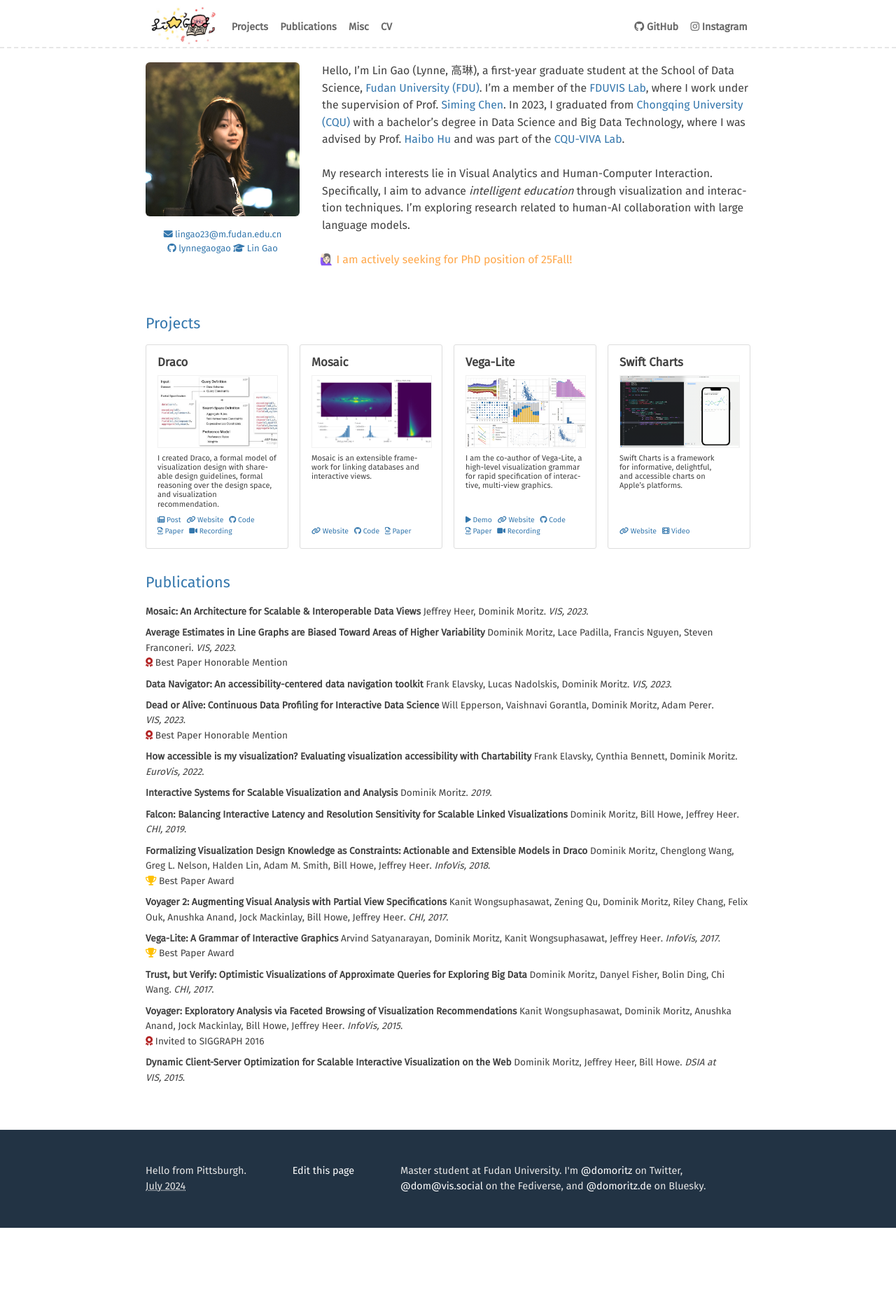
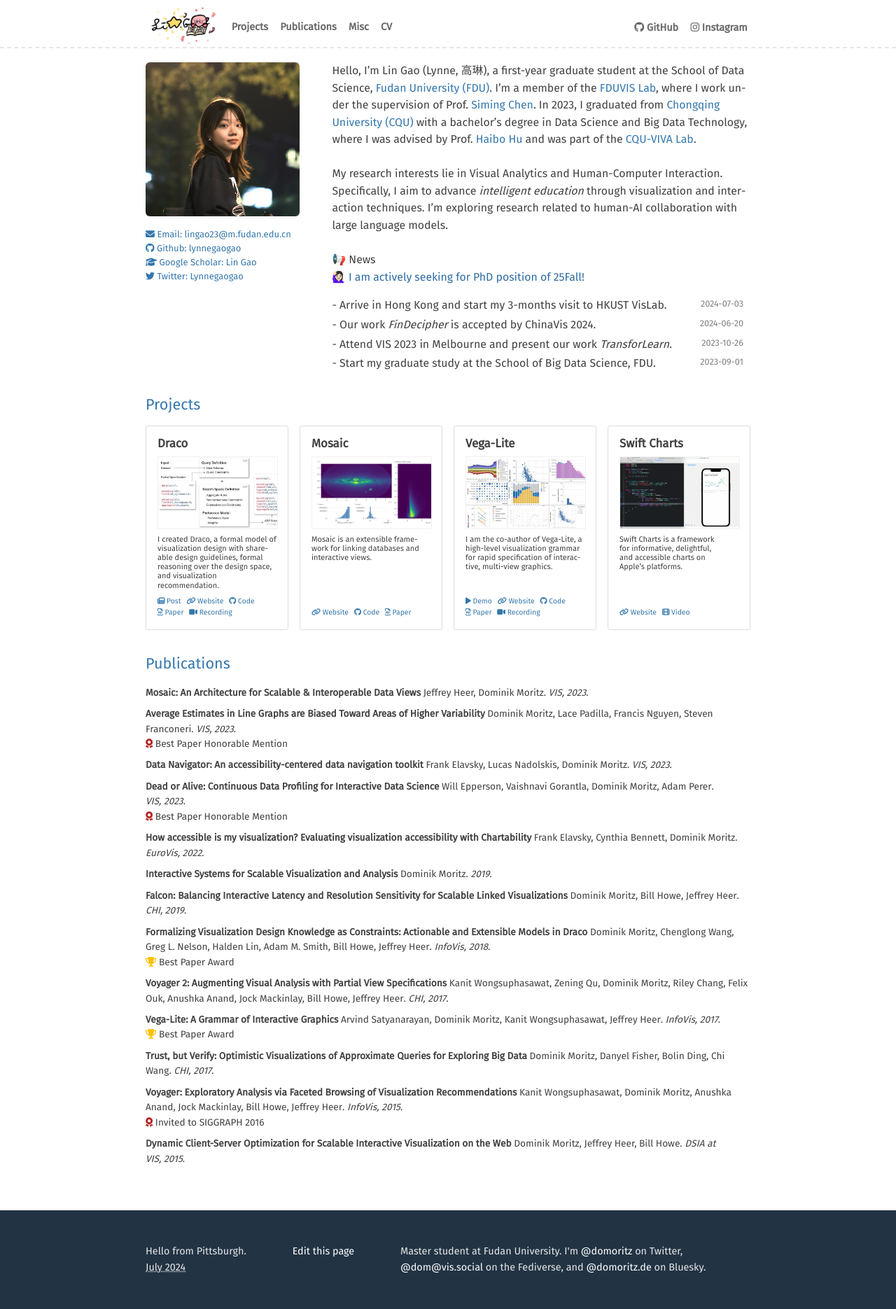
Before and after one commit to lynnegaogao/lynnegaogao.github.io, a Jekyll site: the page built from index.md, in a window 1280 px wide. Shown: the whole page at 70% size. Built offline with Jekyll 4.4.1, drawn with Linux system fonts in a browser that asks for light colours; before the commit the page ends 1754 px from its top, so only the background shows below that.

Commit message:
add news

```diff
--- a/_sass/_home.scss
+++ b/_sass/_home.scss
@@ -11,18 +11,15 @@
   .columns {
     display: flex;
     flex-direction: row;
-
-    .intro {
-      flex: 1;
-      font-size: 1.1em;
+    gap: 1em; /* 增加元素之间的间距 */
   }
 
   .me {
+    flex: 0 1 220px; /* 确保 .me 不会被压缩，最小宽度为220px */
     margin-right: $spacing-unit;
     margin-bottom: $spacing-unit;
-
     font-size: 0.9em;
-      text-align: center;
+    text-align: left;
 
     picture, img {
       width: 220px;
@@ -34,6 +31,83 @@
       margin-top: 16px;
     }
   }
+
+  .intro {
+    flex: 1; /* 让 .intro 占据剩余空间 */
+    font-size: 1.1em;
+  }
+
+  //.news {
+  //  max-height: 200px; /* 固定高度 */
+  //  overflow-y: auto; /* 当内容超出时显示垂直滚动条 */
+  //  padding-right: 10px; /* 防止滚动条覆盖内容 */
+  //  ul {
+  //    list-style: none;
+  //    margin-left: 0;
+
+  //    li {
+  //      margin-bottom: 0.2em;
+
+  //      .news-item {
+  //        display: flex;
+  //        justify-content: space-between;
+  //      }
+
+  //      .news-content {
+  //        flex: 1;
+
+  //      }
+
+  //      .news-date {
+  //        margin-left: 1em;
+  //        color: grey;
+  //        font-size: 0.8em;
+  //      }
+
+  //      time {
+  //        display: block;
+  //        color: grey; /* 使用具体颜色值或变量 */
+  //        font-size: 0.8em;
+  //      }
+  //    }
+  //  }
+  //}
+
+  .news {
+    max-height: 105px; /* 固定高度 */
+    overflow-y: auto; /* 当内容超出时显示垂直滚动条 */
+    padding-right: 10px; /* 防止滚动条覆盖内容 */
+  }
+
+  .news-content ul {
+    list-style: none;
+    margin-left: 0;
+    padding-left: 0;
+  }
+
+  .news-content li {
+    margin-bottom: 0.2em;
+  }
+
+  .news-item {
+    display: flex;
+    justify-content: space-between;
+  }
+
+  .news-text {
+    flex: 1;
+  }
+
+  .news-date {
+    margin-left: 1em;
+    color: grey;
+    font-size: 0.8em;
+  }
+
+  time {
+    display: block;
+    color: grey;
+    font-size: 0.8em;
   }
 
   .button {
@@ -158,23 +232,6 @@
     }
   }
 
-  .news {
-    ul {
-      list-style: none;
-      margin-left: 0;
-
-      li {
-        margin-bottom: 1em;
-      }
-
-      time {
-        display: block;
-        color: $grey-color;
-        font-size: 0.8em;
-      }
-    }
-  }
-
   .travel {
     padding-left: $spacing-unit;
 
@@ -244,9 +301,10 @@
   }
 }
 
+
 .bounce {
   display: inline-block;
-  animation: bounce 1s infinite;
+  animation: bounce 1.2s infinite;
   //font-style: italic; /* 斜体 */
-  color: #ff8400b6; /* 使用橙红色 */
+  color: #2e6ca3;
 }
--- a/_sass/_nav.scss
+++ b/_sass/_nav.scss
@@ -9,7 +9,7 @@ nav {
   display: flex;
   align-items: center;
   flex-flow: row wrap;
-  line-height: 20px;
+  line-height: 0px;
   justify-content: space-between;
 
   & > *:last-child {
--- a/index.md
+++ b/index.md
@@ -14,23 +14,112 @@ class: home
     alt='Lin Gao'>
 </picture>
 
-
 {:.no-list}
-* <a href="mailto:{{ site.email }}"><i class="fas fa-envelope"></i>  {{ site.email }}</a>
-* <a href="https://github.com/lynnegaogao"><i class="fab fa-github" aria-hidden="true"></i> lynnegaogao</a>
-<a href="https://scholar.google.com/citations?user=9VqrBe0AAAAJ"><i class="fas fa-fw fa-graduation-cap" aria-hidden="true"></i> Lin Gao</a>
-<!--<a href="https://scholar.google.com/citations?user=9VqrBe0AAAAJ"><i class="fas fa-id-card" aria-hidden="true"></i></a>-->
-<!--<a href="https://twitter.com/Lynnegaogao"><i class="fab fa-twitter" aria-hidden="true"></i>Lynnegaogao</a>-->
+* <a href="mailto:{{ site.email }}"><i class="fas fa-envelope"></i> Email: {{ site.email }}</a>
+* <a href="https://github.com/lynnegaogao"><i class="fab fa-github" aria-hidden="true"></i> Github: lynnegaogao</a>
+* <a href="https://scholar.google.com/citations?user=9VqrBe0AAAAJ"><i class="fas fa-fw fa-graduation-cap" aria-hidden="true"></i> Google Scholar: Lin Gao</a>
+* <a href="https://twitter.com/Lynnegaogao"><i class="fab fa-twitter" aria-hidden="true"></i> Twitter: Lynnegaogao</a>
 </div>
 
+<!--<div class="content" markdown="1">-->
 <div class="intro" markdown="1">
 Hello, I'm Lin Gao (Lynne, 高琳), a first-year graduate student at the School of Data Science, [Fudan University (FDU)](https://www.fudan.edu.cn/en/). I'm a member of the [FDUVIS Lab](https://fduvis.net/), where I work under the supervision of Prof. [Siming Chen](http://simingchen.me/). In 2023, I graduated from [Chongqing University (CQU)](https://english.cqu.edu.cn/) with a bachelor's degree in Data Science and Big Data Technology, where I was advised by Prof. [Haibo Hu](http://www.cse.cqu.edu.cn/info/2030/2497.htm) and was part of the [CQU-VIVA Lab](http://www.cquviva.cn/).
 <br><br>
 My research interests lie in Visual Analytics and Human-Computer Interaction. Specifically, I aim to advance *intelligent education* through visualization and interaction techniques. I'm exploring research related to human-AI collaboration with large language models.
 <br><br>
+📢 News
 <span class="bounce">🙋🏻‍♀️ I am actively seeking for PhD position of 25Fall!</span>
+<div class="news" markdown="1">
+<div class="news-content">
+<ul>
+  <li>
+    <div class="news-item">
+      <div class="news-content">
+        - Arrive in Hong Kong and start my 3-months visit to HKUST VisLab.
+      </div>
+      <time class="news-date">2024-07-03</time>
+    </div>
+  </li>
+  <li>
+    <div class="news-item">
+      <div class="news-content">
+        - Our work <i>FinDecipher</i> is accepted by ChinaVis 2024.
+      </div>
+      <time class="news-date">2024-06-20</time>
+    </div>
+  </li>
+  <li>
+    <div class="news-item">
+      <div class="news-content">
+      - Attend VIS 2023 in Melbourne and present our work <i>TransforLearn</i>.
+      </div>
+      <time class="news-date">2023-10-26</time>
+    </div>
+  </li>
+  <li>
+    <div class="news-item">
+      <div class="news-content">
+      - Start my graduate study at the School of Big Data Science, FDU.
+      </div>
+      <time class="news-date">2023-09-01</time>
+    </div>
+  </li>
+  <li>
+    <div class="news-item">
+      <div class="news-content">
+      - Our work <i>TransforLearn</i> is accepted by VIS 2023.
+      </div>
+      <time class="news-date">2023-07-16</time>
+    </div>
+  </li>
+  <li>
+    <div class="news-item">
+      <div class="news-content">
+      Graduate from CQU with a bachelor's degree.
+      </div>
+      <time class="news-date">2023-06-28</time>
+    </div>
+  </li>
+</ul>
+</div>
+</div>
 
 </div>
+
+<!--<div class="news" markdown="1">
+## News
+
+<ul>
+  <li>
+    <div class="news-item">
+      <div class="news-content">
+        Received the Best Paper Award at the XYZ Conference.
+      </div>
+      <time class="news-date">2024-07-01</time>
+    </div>
+  </li>
+  <li>
+    <div class="news-item">
+      <div class="news-content">
+        Presented at the ABC Workshop on Visual Analytics.
+      </div>
+      <time class="news-date">2024-06-15</time>
+    </div>
+  </li>
+  <li>
+    <div class="news-item">
+      <div class="news-content">
+        Started a new research project on intelligent education.
+      </div>
+      <time class="news-date">2024-05-20</time>
+    </div>
+  </li>
+</ul>
+</div>-->
+
+
+<!--</div>-->
+
 
 </div>
 
```
Lines whose indentation alone changed are shown as unchanged.
